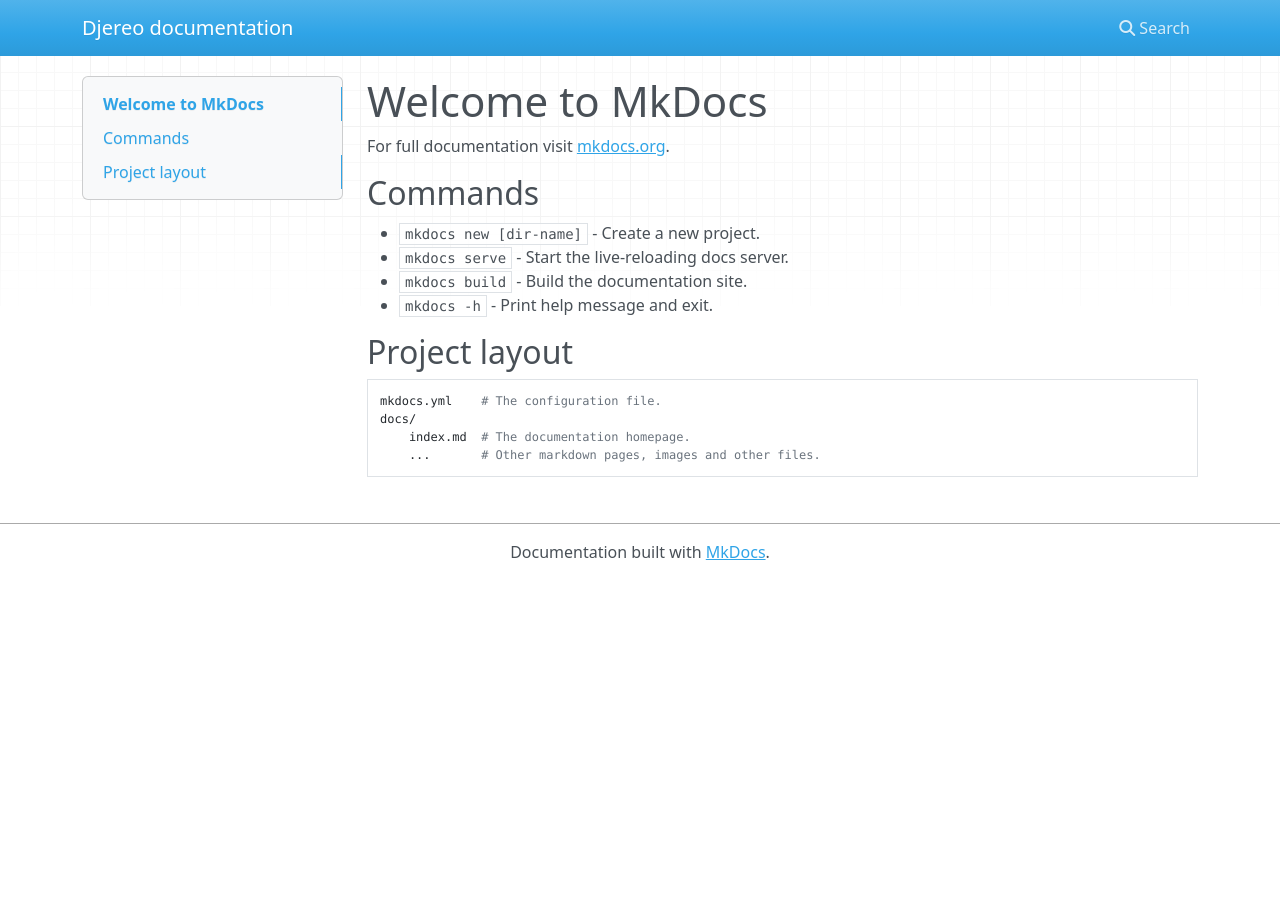
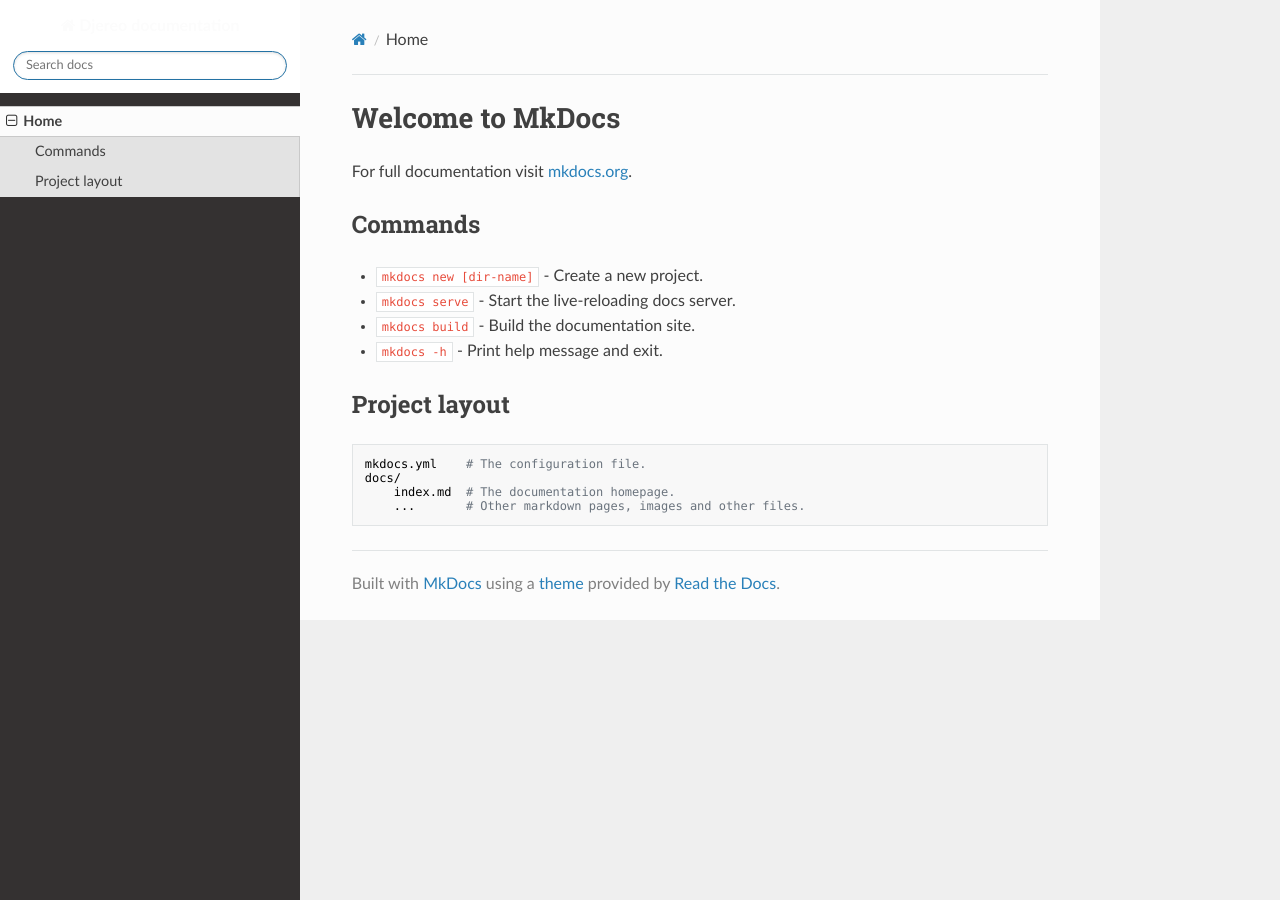
Before and after one commit to albertomh/djereo, an MkDocs documentation site: the page built from docs/src/index.md, in a window 1280 px wide. Built offline with MkDocs 1.6.1, drawn with Linux system fonts in a browser that asks for light colours; nearby versions of some CDN libraries.

Commit message:
feat(docs): use the readthedocs mkdocs theme with custom css

```diff
--- a/docs/mkdocs.yml
+++ b/docs/mkdocs.yml
@@ -1,4 +1,8 @@
 site_name: Djereo documentation
 docs_dir: 'src'
+extra_css:
+    - css/extra.css
 nav:
   - Home: index.md
+theme:
+    name: readthedocs
--- /dev/null
+++ b/docs/src/css/extra.css
@@ -0,0 +1,13 @@
+.wy-nav-top {
+    background-color: #73A07D;
+}
+
+.wy-side-nav-search {
+    background-color: white;
+}
+
+.wy-side-nav-search>a img.logo {
+    padding: 0;
+    border-radius: 10px;
+    border: 5px solid white;
+}
```
